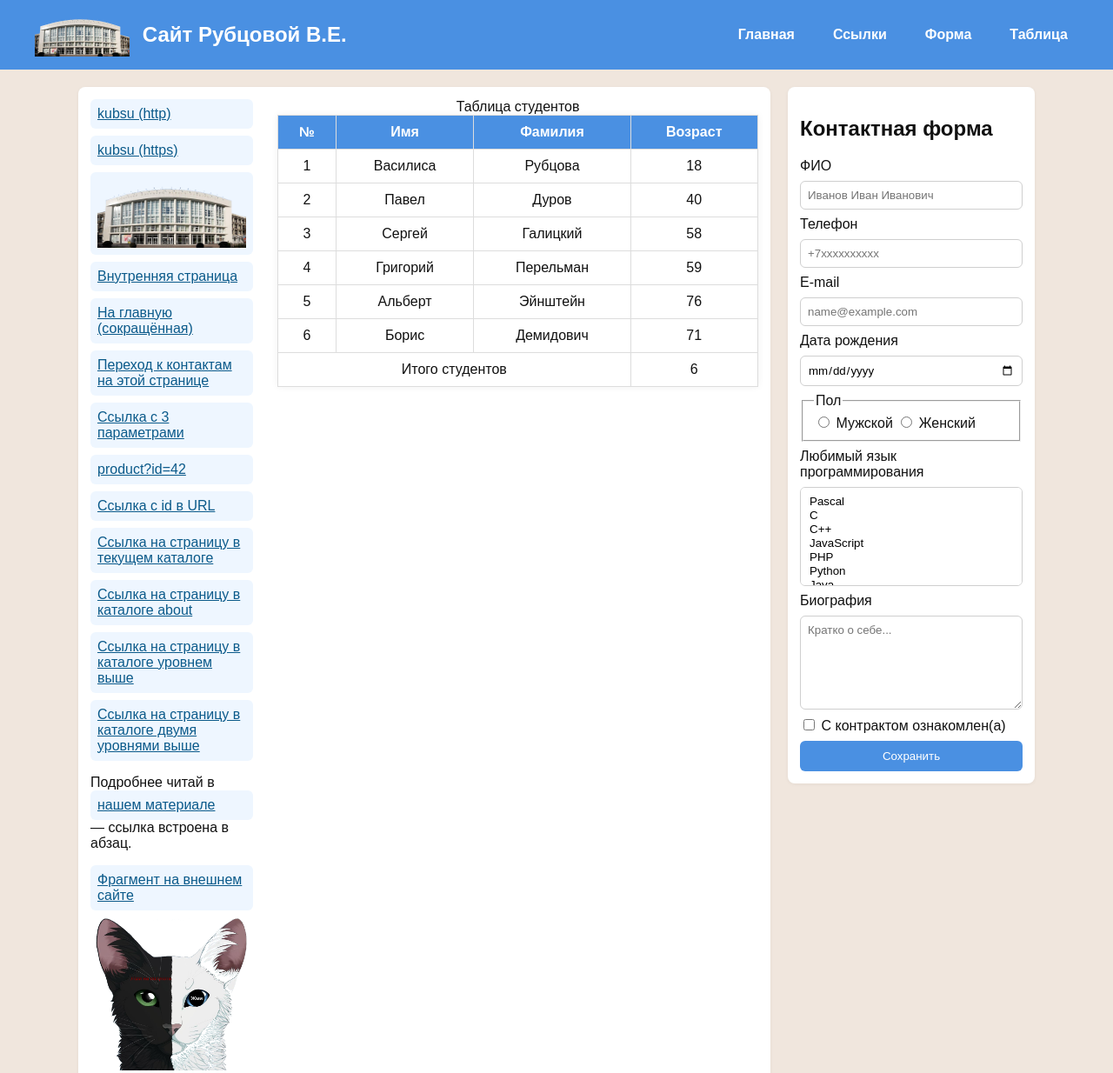
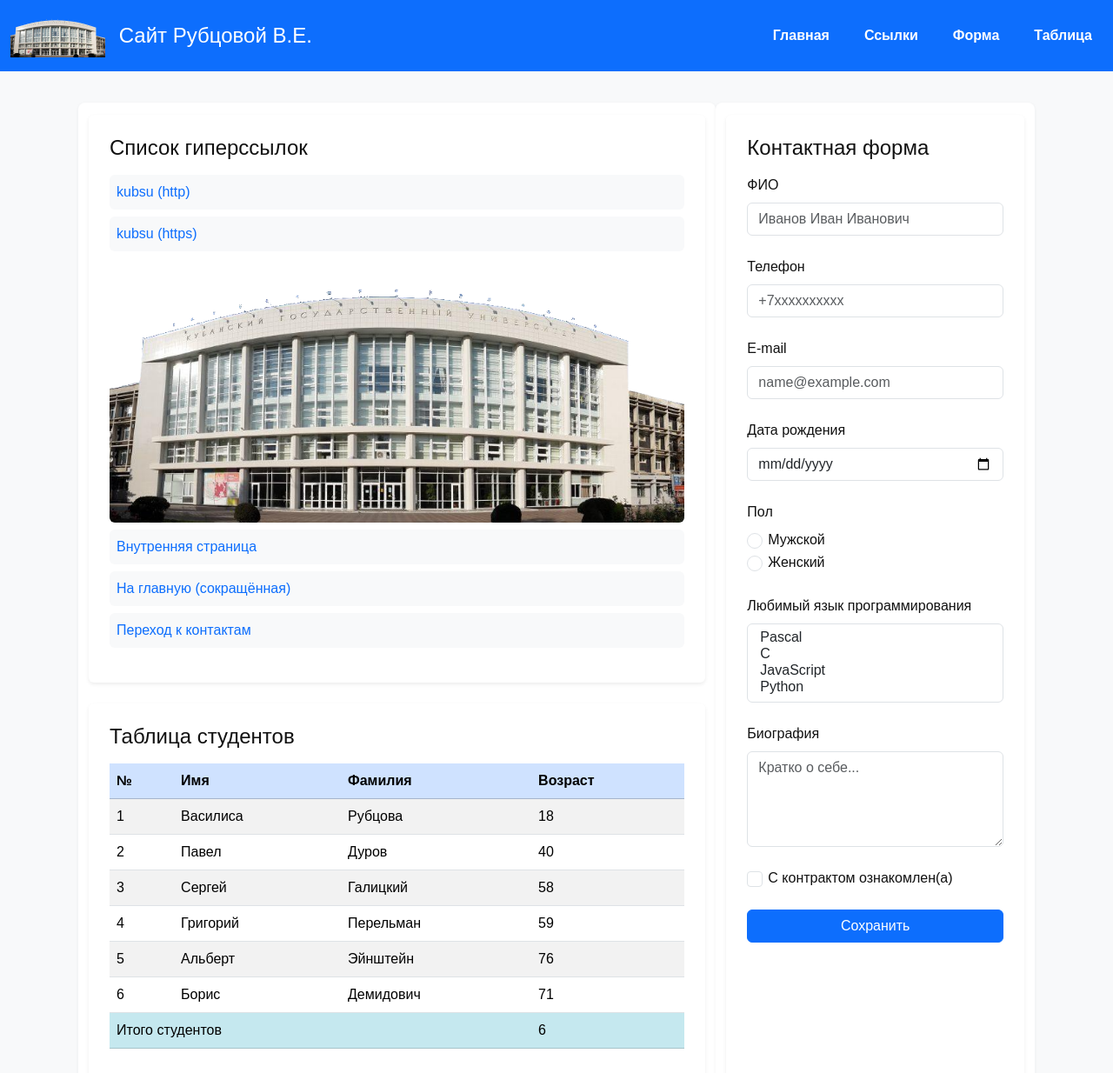
Before and after one commit to rubtsilisa/lab4, a plain HTML site: page index.html in a window 1280 px wide. Shown: the top 1234 px of the page at 87% size. Drawn offline with nearby package versions, Linux system fonts and the light colour scheme.

Commit message:
Update index.html

```diff
--- a/index.html
+++ b/index.html
@@ -2,80 +2,66 @@
 <html lang="ru">
 <head>
   <meta charset="utf-8">
-  <meta name="viewport" content="width=device-width,initial-scale=1">
+  <meta name="viewport" content="width=device-width, initial-scale=1">
   <meta name="robots" content="noindex, nofollow">
-  <title>Моё задание 3 — адаптив</title>
+  <title>Моё задание 4 — Bootstrap</title>
+
+  <!-- Подключаем Bootstrap -->
+  <link href="https://cdn.jsdelivr.net/npm/bootstrap@5.3.2/dist/css/bootstrap.min.css" rel="stylesheet">
   <link rel="stylesheet" href="style.css">
 </head>
-<body>
+<body class="bg-light">
 
   <!-- ШАПКА -->
-  <header>
-    <div class="header-content">
-      <div class="logo-title">
-        <img src="images/Kub.png" alt="Логотип" class="logo">
-        <h1>Сайт Рубцовой В.Е.</h1>
+  <header class="bg-primary">
+    <div class="container-fluid">
+      <div class="d-flex justify-content-between align-items-center py-3">
+        <!-- Логотип и название -->
+        <div class="d-flex align-items-center">
+          <img src="images/Kub.png" alt="Логотип" class="logo me-3">
+          <h1 class="text-white mb-0 h4">Сайт Рубцовой В.Е.</h1>
         </div>
+
+        <!-- Меню -->
         <nav>
-        <ul>
-          <li><a href="#main">Главная</a></li>
-          <li><a href="#inks1">Ссылки</a></li>
-          <li><a href="#form">Форма</a></li>
-          <li><a href="#tabl">Таблица</a></li>
+          <ul class="d-flex list-unstyled mb-0 gap-3">
+            <li><a href="#links" class="text-white text-decoration-none">Главная</a></li>
+            <li><a href="#links" class="text-white text-decoration-none">Ссылки</a></li>
+            <li><a href="#form" class="text-white text-decoration-none">Форма</a></li>
+            <li><a href="#table" class="text-white text-decoration-none">Таблица</a></li>
           </ul>
         </nav>
       </div>
+    </div>
   </header>
 
-  <!-- КОНТЕЙНЕР: MAIN + ASIDE (на мобилях в колонку, на десктопе в ряд) -->
-  <div id="main-aside-wrapper" class="container">
+  <!-- ОСНОВНОЙ КОНТЕНТ -->
+  <div class="container my-4">
+    <div class="row">
 
-    <main>
-      <section class="links-table">
-        <!-- СПИСОК ССЫЛОК -->
-        <ul id="inks1">
-          <li><a href="http://kubsu.ru/">kubsu (http)</a></li>
-          <li><a href="http://kubsu.ru/">kubsu (https)</a></li>
-          <li><a href="https://kubsu.ru/"><img src="images/Kub.png" alt="kubsu" style="max-width:100%;height:auto;"></a></li>
-          <li><a href="inside/inside_first.html">Внутренняя страница</a></li>
-          <li><a href="/Vasilisa/">На главную (сокращённая)</a></li>
-          <li><a href="#contacts">Переход к контактам на этой странице</a></li>
-          <li><a href="page.html?p1=1&p2=dwa&p3=3">Ссылка с 3 параметрами</a></li>
-          <li><a href="product.html?id=42">product?id=42</a></li>
-          <li><a href="index.html?id=34">Ссылка с id в URL</a></li>
-          <li><a href="./incatalog.html">Ссылка на страницу в текущем каталоге</a></li>
-          <li><a href="./about/about.html">Ссылка на страницу в каталоге about</a></li>
-          <li><a href="../home.html">Ссылка на страницу в каталоге уровнем выше</a></li>
-          <li><a href="../../roof.html">Ссылка на страницу в каталоге двумя уровнями выше</a></li>
-          <li><p>Подробнее читай в <a href="article.html">нашем материале</a> — ссылка встроена в абзац.</p></li>
-          <li><a href="https://example.com/page.html#section3" target="_blank" rel="noopener">Фрагмент на внешнем сайте</a></li>
-          <li>
-            <img src="images/KOT.png" usemap="#mykot" alt="kot example" style="max-width:100%;height:auto;">
-            <map name="mykot">
-              <area shape="rect" coords="0,0,370,695" href="Left-PoluKot.html" alt="rect">
-              <area shape="circle" coords="481,363,45" href="Right-Zrachok.html" alt="circle">
-            </map>
-          </li>
-          <li><a href="">Пустой href — ссылка на текущий URL (обновление)</a></li>
-          <li><a>Это элемент <code>a</code> без href — не гиперссылка</a></li>
-          <li><a href="https://external.example/page" rel="nofollow noopener noreferrer">nofollow ссылка</a></li>
+      <!-- ЛЕВАЯ ЧАСТЬ - ссылки и таблица -->
+      <main class="col-lg-8 mb-4">
 
-          <!-- Пример упорядоченного списка внутри: -->
-          <li>
-            <ol>
-              <li><a href="link1.html" title="Перейти к разделу 1">Раздел 1</a></li>
-              <li><a href="link2.html" title="Перейти к разделу 2">Раздел 2</a></li>
-              <li><a href="link3.html" title="Перейти к разделу 3">Раздел 3</a></li>
-            </ol>
-          </li>
+        <!-- Ссылки -->
+        <section id="links" class="bg-white rounded shadow-sm p-4 mb-4">
+          <h2 class="h4 mb-3">Список гиперссылок</h2>
+          <ul class="list-unstyled">
+            <li class="mb-2"><a href="http://kubsu.ru/" class="d-block p-2 bg-light rounded text-decoration-none">kubsu (http)</a></li>
+            <li class="mb-2"><a href="https://kubsu.ru/" class="d-block p-2 bg-light rounded text-decoration-none">kubsu (https)</a></li>
+            <li class="mb-2"><a href="https://kubsu.ru/"><img src="images/Kub.png" alt="kubsu" class="img-fluid rounded"></a></li>
+            <li class="mb-2"><a href="inside/inside_first.html" class="d-block p-2 bg-light rounded text-decoration-none">Внутренняя страница</a></li>
+            <li class="mb-2"><a href="/Vasilisa/" class="d-block p-2 bg-light rounded text-decoration-none">На главную (сокращённая)</a></li>
+            <li class="mb-2"><a href="#form" class="d-block p-2 bg-light rounded text-decoration-none">Переход к контактам</a></li>
+            <!-- Остальные ссылки аналогично -->
+          </ul>
+        </section>
 
-          <li><a href="ftp://user:password@ftp.example.com/path/to/file.zip">FTP-файл с авторизацией</a></li>
-        </ul>
-
-        <!-- ТАБЛИЦА  -->
-        <table id="tabl" class="data-table" aria-describedby="table-caption">
-          <caption id="table-caption">Таблица студентов </caption>
-          <thead>
+        <!-- Таблица -->
+        <section id="table" class="bg-white rounded shadow-sm p-4">
+          <h2 class="h4 mb-3">Таблица студентов</h2>
+          <div class="table-responsive">
+            <table class="table table-striped table-hover">
+              <thead class="table-primary">
                 <tr>
                   <th>№</th>
                   <th>Имя</th>
@@ -87,60 +73,91 @@
                 <tr><td>1</td><td>Василиса</td><td>Рубцова</td><td>18</td></tr>
                 <tr><td>2</td><td>Павел</td><td>Дуров</td><td>40</td></tr>
                 <tr><td>3</td><td>Сергей</td><td>Галицкий</td><td>58</td></tr>
-            <tr><td>4</td><td>Григорий</td><td>Перельман</td><td>59</td></tr> <tr><td>5</td><td>Альберт</td><td>Эйнштейн</td><td>76</td></tr>
+                <tr><td>4</td><td>Григорий</td><td>Перельман</td><td>59</td></tr>
+                <tr><td>5</td><td>Альберт</td><td>Эйнштейн</td><td>76</td></tr>
                 <tr><td>6</td><td>Борис</td><td>Демидович</td><td>71</td></tr>
-            <tr><td colspan="3">Итого студентов</td><td>6</td></tr>
+                <tr class="table-info"><td colspan="3">Итого студентов</td><td>6</td></tr>
               </tbody>
             </table>
+          </div>
         </section>
       </main>
 
-    <!-- БОКОВАЯ ПАНЕЛЬ (форма + контакты) -->
-    <aside id="form">
-      <h2>Контактная форма</h2>
-      <form action="#" method="post" novalidate>
-        <label for="fio">ФИО</label>
-        <input id="fio" name="fio" type="text" placeholder="Иванов Иван Иванович" required>
+      <!-- ПРАВАЯ ЧАСТЬ - форма -->
+      <aside class="col-lg-4">
+        <section id="form" class="bg-white rounded shadow-sm p-4 h-100">
+          <h2 class="h4 mb-3">Контактная форма</h2>
+          <form>
+            <div class="mb-3">
+              <label class="form-label">ФИО</label>
+              <input type="text" class="form-control" placeholder="Иванов Иван Иванович" required>
+            </div>
 
-        <label for="tel">Телефон</label>
-        <input id="tel" name="tel" type="tel" placeholder="+7xxxxxxxxxx" pattern="\+?\d{10,15}" required>
+            <div class="mb-3">
+              <label class="form-label">Телефон</label>
+              <input type="tel" class="form-control" placeholder="+7xxxxxxxxxx" required>
+            </div>
 
-        <label for="email">E-mail</label>
-        <input id="email" name="email" type="email" placeholder="name@example.com" required>
+            <div class="mb-3">
+              <label class="form-label">E-mail</label>
+              <input type="email" class="form-control" placeholder="name@example.com" required>
+            </div>
 
-        <label for="bday">Дата рождения</label>
-        <input id="bday" name="bday" type="date" required>
+            <div class="mb-3">
+              <label class="form-label">Дата рождения</label>
+              <input type="date" class="form-control" required>
+            </div>
 
-        <fieldset>
-          <legend>Пол</legend>
-          <label><input type="radio" name="gender" value="male" required> Мужской</label>
-          <label><input type="radio" name="gender" value="female"> Женский</label>
-        </fieldset>
+            <div class="mb-3">
+              <label class="form-label">Пол</label>
+              <div>
+                <div class="form-check">
+                  <input class="form-check-input" type="radio" name="gender" id="male">
+                  <label class="form-check-label" for="male">Мужской</label>
+                </div>
+                <div class="form-check">
+                  <input class="form-check-input" type="radio" name="gender" id="female">
+                  <label class="form-check-label" for="female">Женский</label>
+                </div>
+              </div>
+            </div>
 
-        <label for="languages">Любимый язык программирования</label>
-        <select id="languages" name="languages[]" multiple size="6">
-          <option>Pascal</option><option>C</option><option>C++</option><option>JavaScript</option>
-          <option>PHP</option><option>Python</option><option>Java</option><option>Haskel</option>
-          <option>Clojure</option><option>Prolog</option><option>Scala</option>
+            <div class="mb-3">
+              <label class="form-label">Любимый язык программирования</label>
+              <select class="form-select" multiple>
+                <option>Pascal</option>
+                <option>C</option>
+                <option>JavaScript</option>
+                <option>Python</option>
+                <!-- остальные языки -->
               </select>
+            </div>
 
-        <label for="bio">Биография</label>
-        <textarea id="bio" name="bio" rows="6" placeholder="Кратко о себе..."></textarea>
+            <div class="mb-3">
+              <label class="form-label">Биография</label>
+              <textarea class="form-control" rows="4" placeholder="Кратко о себе..."></textarea>
+            </div>
 
-        <label><input type="checkbox" name="agree" required> С контрактом ознакомлен(а)</label>
+            <div class="mb-3 form-check">
+              <input type="checkbox" class="form-check-input" required>
+              <label class="form-check-label">С контрактом ознакомлен(а)</label>
+            </div>
 
-        <button type="submit">Сохранить</button>
+            <button type="submit" class="btn btn-primary w-100">Сохранить</button>
           </form>
+        </section>
       </aside>
-
-  </div> <!-- /#main-aside-wrapper -->
+    </div>
+  </div>
 
   <!-- ПОДВАЛ -->
-  <footer>
-    <div class="footer-content">
-      <p>&copy; 2025 Рубцова Василиса Евгеньевна</p>
+  <footer class="bg-dark text-light py-3 mt-4">
+    <div class="container-fluid">
+      <p class="mb-0">&copy; 2025 Рубцова Василиса Евгеньевна</p>
     </div>
   </footer>
 
+  <!-- Подключаем Bootstrap JS -->
+  <script src="https://cdn.jsdelivr.net/npm/bootstrap@5.3.2/dist/js/bootstrap.bundle.min.js"></script>
 </body>
 </html>
```
Lines whose indentation alone changed are shown as unchanged.
